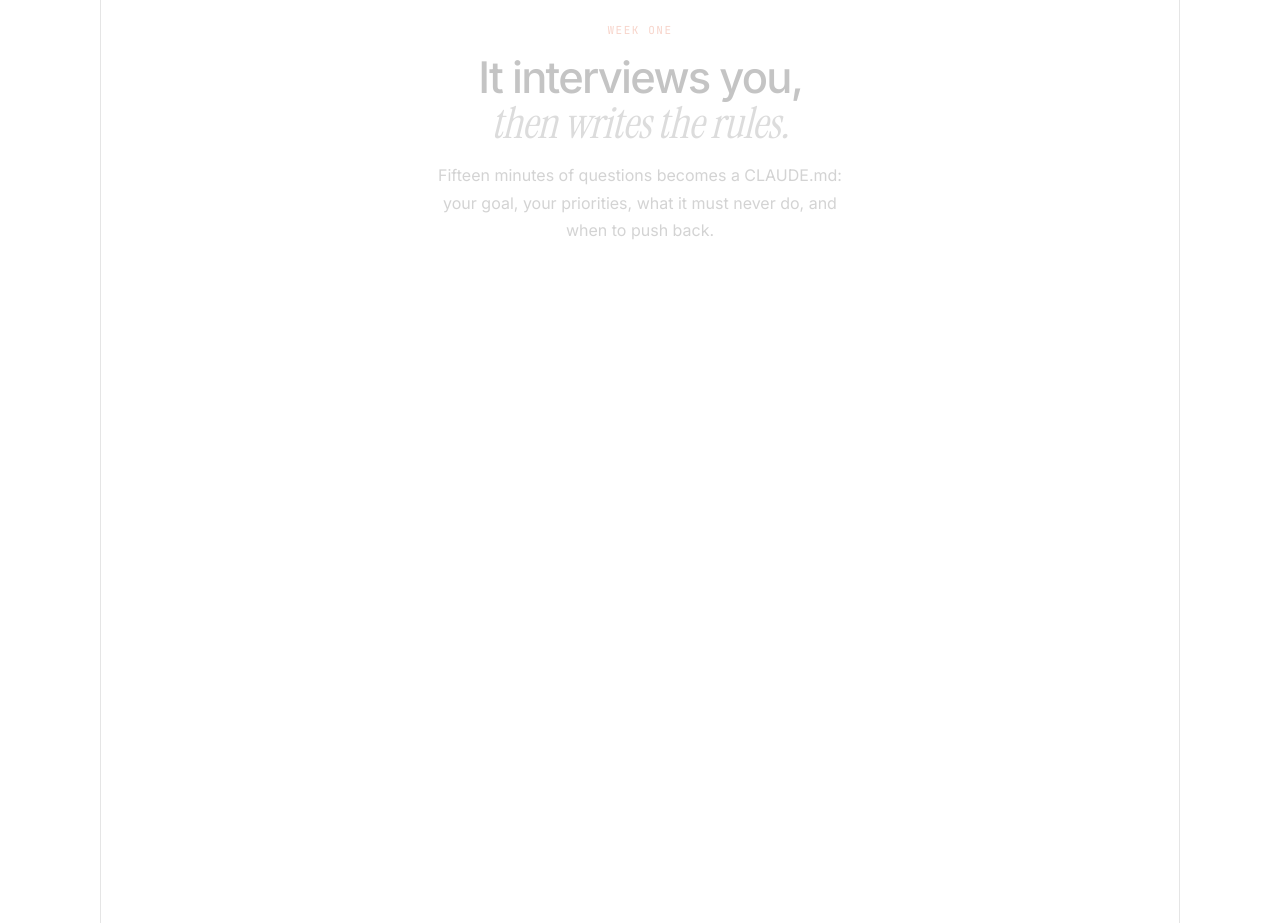
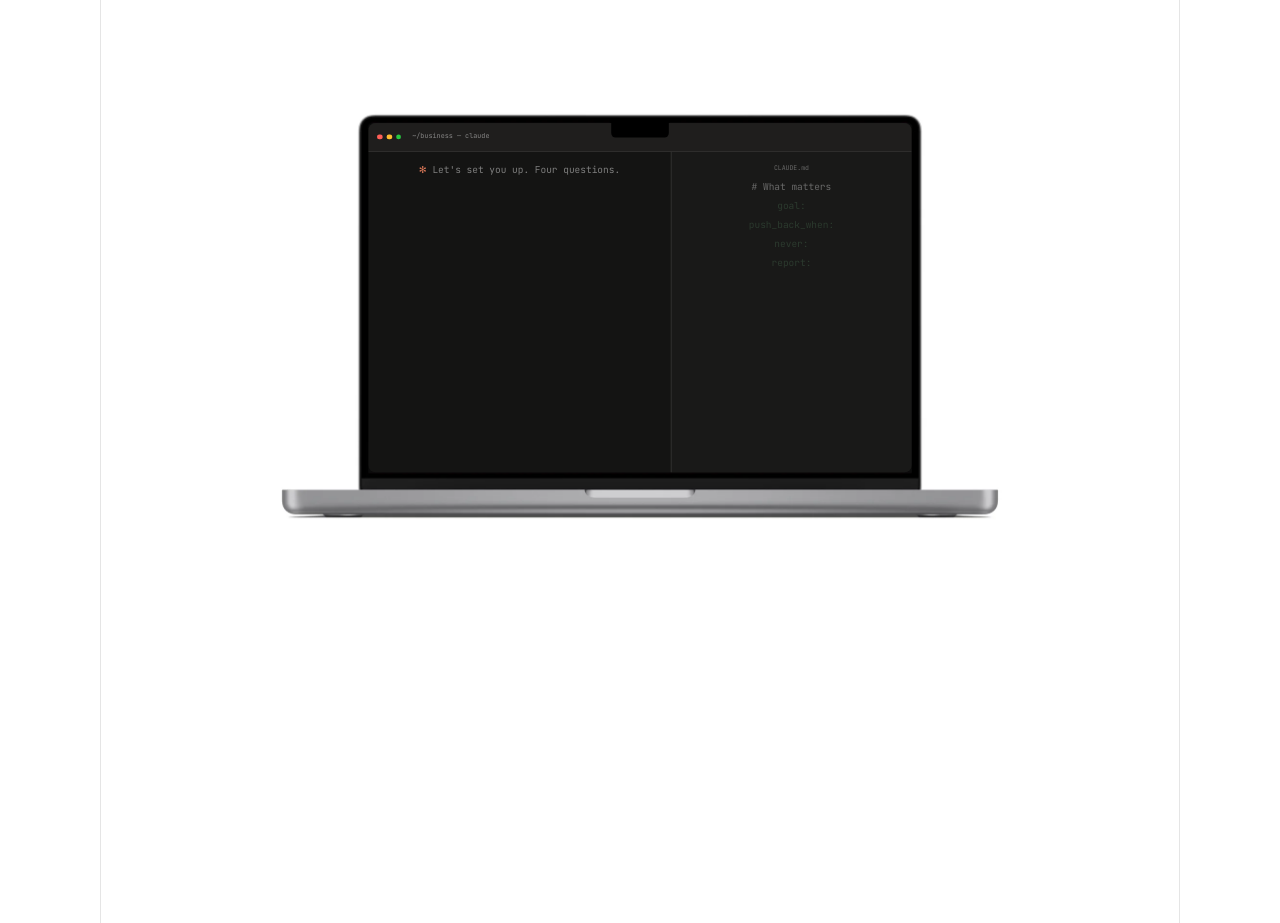
Before and after one commit to Shogo-nfrealmusic/Knot-AI, a Next.js app: page /setup in a window 1280 px wide. Shown: the part 9900-10823 px from the top of the page. Built offline with nearby package versions, Linux system fonts and the light colour scheme.

Commit message:
setup: 縦並びで MacBook の幅が 0 になっていたのを直す
Refs #87

Co-Authored-By: Claude Opus 5.5 <noreply@anthropic.com>

```diff
--- a/src/app/setup/Scenes.tsx
+++ b/src/app/setup/Scenes.tsx
@@ -240,7 +240,7 @@ function Scene({ flip, stack, device, copy, track = "h-[220vh]" }: { flip?: bool
           <div className={cn(flip && "lg:order-2")} style={{ opacity: 0.25 + span(p, 0, 0.08) * 0.75 }}>
             {copy}
           </div>
-          <div className="flex justify-center" style={{ transform: `translateY(${(1 - span(p, 0, 0.1)) * 40}px) scale(${0.96 + span(p, 0, 0.1) * 0.04})` }}>
+          <div className="flex w-full justify-center" style={{ transform: `translateY(${(1 - span(p, 0, 0.1)) * 40}px) scale(${0.96 + span(p, 0, 0.1) * 0.04})` }}>
             {device(p)}
           </div>
         </div>
@@ -255,7 +255,7 @@ export default function Scenes() {
       <Scene
         stack
         device={(p) => (
-          <Device kind="mac" className="w-full max-w-[min(980px,100%,calc((100vh-320px)*1.68))]">
+          <Device kind="mac" className="w-full max-w-[min(980px,100%,calc((100vh_-_320px)*1.68))]">
             <Interview p={p} />
           </Device>
         )}
```
